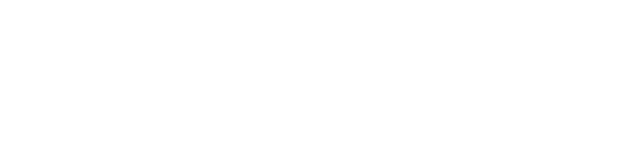
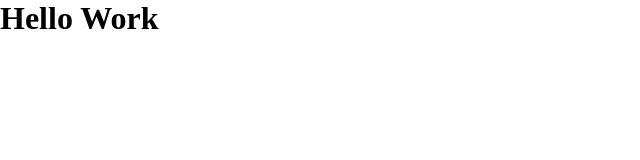
Before and after one commit to mvbri/Javascript-Single-Page-Application-SPA, a plain HTML site: page index.html in a window 1280 px wide. Shown: the whole page, without its empty margins (0-640 px from the left). Drawn offline with Linux system fonts and the light colour scheme.

Commit message:
Agrega estilos y archivo de js

```diff
--- a/index.html
+++ b/index.html
@@ -5,8 +5,10 @@
 		<meta http-equiv="X-UA-Compatible" content="IE=edge" />
 		<meta name="viewport" content="width=device-width, initial-scale=1.0" />
 		<title>Javascript Single Page Application SPA</title>
+		<link rel="stylesheet" href="./style.css" />
 	</head>
 	<body>
+		<h1>Hello Work</h1>
 		<script src="./script.js"></script>
 	</body>
 </html>
--- /dev/null
+++ b/style.css
@@ -0,0 +1,5 @@
+* {
+    margin: 0;
+    padding: 0;
+    box-sizing: border-box;
+}
```
